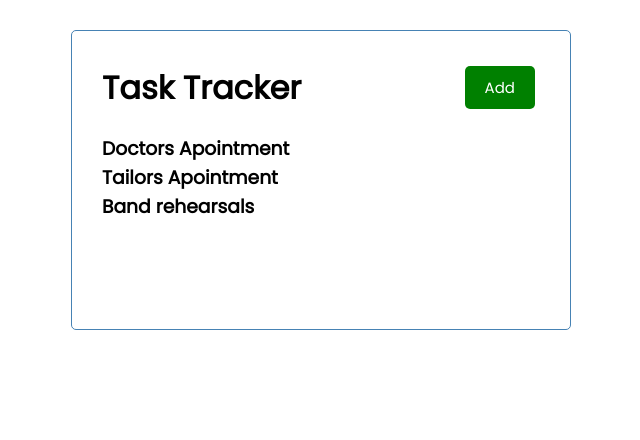
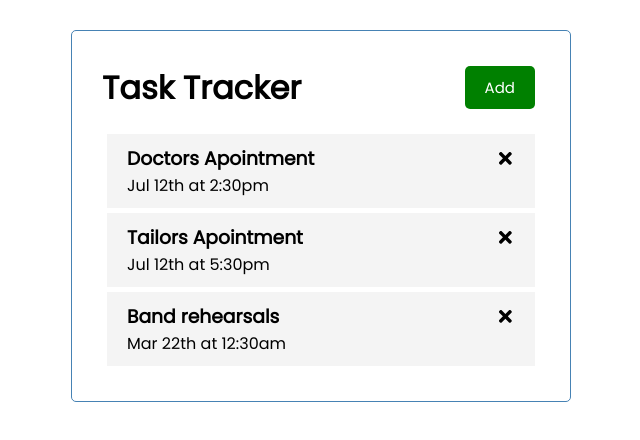
Before and after one commit to mo-renike/task-tracker, a React (Create React App) app: page / in a window 1280 px wide. Shown: the top 440 px of the page, without its empty margins (319-959 px from the left). Built offline with nearby package versions, Linux system fonts and the light colour scheme.

Commit message:
Update app

```diff
--- a/package.json
+++ b/package.json
@@ -8,6 +8,7 @@
     "@testing-library/user-event": "^12.8.3",
     "react": "^17.0.2",
     "react-dom": "^17.0.2",
+    "react-icons": "^4.2.0",
     "react-scripts": "4.0.3",
     "web-vitals": "^1.1.2"
   },
--- a/src/App.js
+++ b/src/App.js
@@ -1,12 +1,34 @@
+import { useState } from "react";
 import Header from "./components/Header";
 import Tasks from "./components/Tasks"
 
 
 function App() {
+  const [tasks, setTasks] = useState([
+    {
+      id: 1,
+      Text: "Doctors Apointment",
+      day: "Jul 12th at 2:30pm",
+      reminder: true,
+    },
+    {
+      id: 2,
+      Text: "Tailors Apointment",
+      day: "Jul 12th at 5:30pm",
+      reminder: true,
+    },
+    {
+      id: 1,
+      Text: "Band rehearsals",
+      day: "Mar 22th at 12:30am",
+      reminder: false,
+    },
+  ]);
+
   return (
     <div className="container">
       <Header/>
-      <Tasks />
+      <Tasks tasks={tasks} />
     </div>
   );
 }
--- /dev/null
+++ b/src/components/Task.js
@@ -0,0 +1,13 @@
+import React from 'react'
+import {FaTimes} from 'react-icons/fa'
+
+const Task = ({ task }) => {
+    return (
+        <div className='task'>
+            <h3>{task.Text} <FaTimes /> </h3>
+            <p>{task.day}</p>
+        </div>
+    )
+}
+
+export default Task
--- a/src/components/Tasks.js
+++ b/src/components/Tasks.js
@@ -1,37 +1,15 @@
-import React from 'react'
+import React from "react";
+import Task from './Task'
 
-const tasks = [
-    {
-        id: 1,
-        Text: 'Doctors Apointment',
-        day: 'Jul 12th at 2:30pm',
-        reminder: true,
-    },
-    {
-        id: 2,
-        Text: 'Tailors Apointment',
-        day: 'Jul 12th at 5:30pm',
-        reminder: true,
-    },
-    {
-        id: 1,
-        Text: 'Band rehearsals',
-        day: 'Mar 22th at 12:30am',
-        reminder: false,
-    },
-]
+const Tasks = ({ tasks }) => {
 
+  return (
+    <>
+      {tasks.map((task) => (
+        <Task key={task.id} task={task} />
+      ))}
+    </>
+  );
+};
 
-const Tasks = () => {
-    return (
-        <>
-            {
-            tasks.map((task) => (
-            <h3 key={task.id}>{task.Text}</h3>
-            ))
-            }
-        </>
-    )
-}
-
-export default Tasks
+export default Tasks;
```
Also changed, not shown: 1 other file (tests, documents, lock files or other folders).
